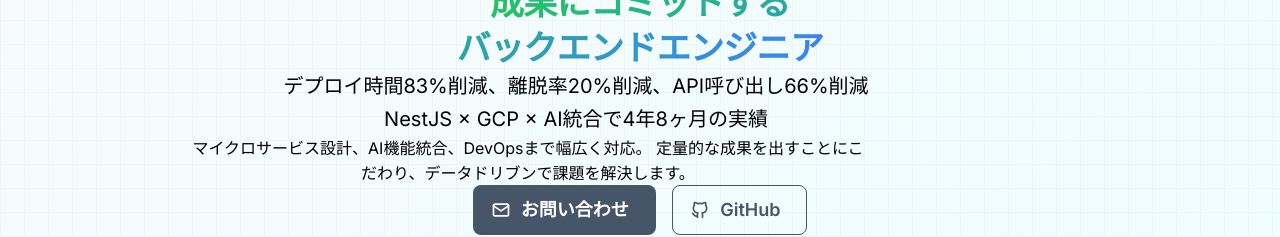
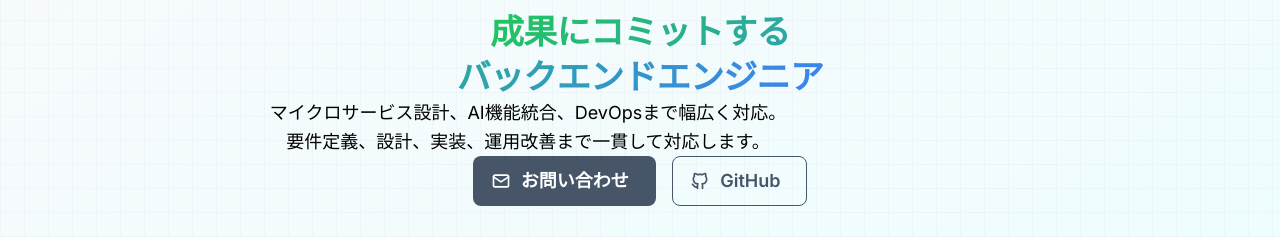
Before and after one commit to glkt3912/portfolio, a Next.js app: page / in a window 1280 px wide. Shown: the part 338-575 px from the top of the page. Built offline with nearby package versions, Linux system fonts and the light colour scheme; no server answers.

Commit message:
refactor: simplify Hero section copy for authenticity
- Remove percentage-based metrics to avoid appearing exaggerated
- Replace buzzwords (data-driven) with concrete descriptions
- Keep two-sentence structure: technical areas + development phases
- More honest and professional presentation

```diff
--- a/src/components/sections/Hero.tsx
+++ b/src/components/sections/Hero.tsx
@@ -82,34 +82,19 @@ export default function Hero() {
             </Title>
           </motion.div>
 
-          {/* Subtitle */}
+          {/* Description */}
           <motion.div
             initial={{ opacity: 0, y: 20 }}
             animate={{ opacity: 1, y: 0 }}
             transition={{ duration: 0.6, delay: 0.4 }}
           >
             <Text
-              size="xl"
-              className="mb-4 text-neutral-700 dark:text-neutral-300 leading-relaxed max-w-3xl mx-auto font-semibold"
-            >
-              デプロイ時間83%削減、離脱率20%削減、API呼び出し66%削減
-              <br className="hidden md:block" />
-              NestJS × GCP × AI統合で4年8ヶ月の実績
-            </Text>
-          </motion.div>
-
-          {/* Description */}
-          <motion.div
-            initial={{ opacity: 0, y: 20 }}
-            animate={{ opacity: 1, y: 0 }}
-            transition={{ duration: 0.6, delay: 0.6 }}
-          >
-            <Text
-              size="md"
-              className="mb-10 text-neutral-600 dark:text-neutral-400 max-w-2xl mx-auto"
+              size="lg"
+              className="mb-10 text-neutral-700 dark:text-neutral-300 max-w-2xl mx-auto leading-relaxed"
             >
               マイクロサービス設計、AI機能統合、DevOpsまで幅広く対応。
-              定量的な成果を出すことにこだわり、データドリブンで課題を解決します。
+              <br className="hidden md:block" />
+              要件定義、設計、実装、運用改善まで一貫して対応します。
             </Text>
           </motion.div>
 
```
